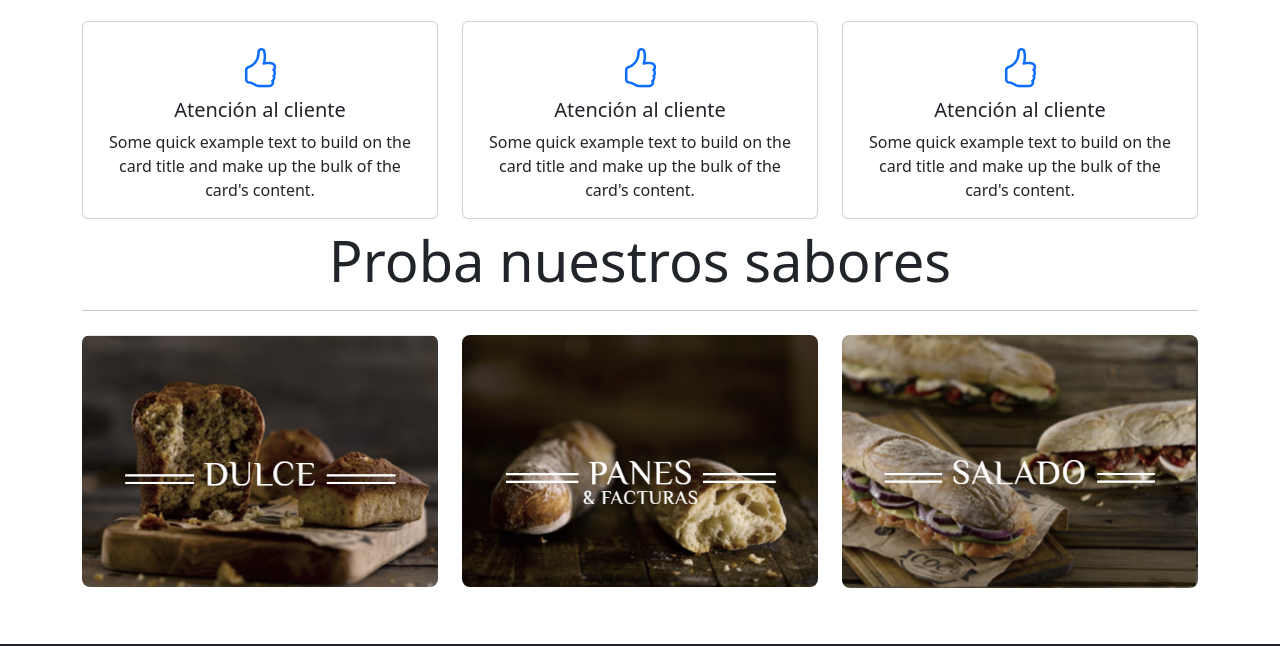
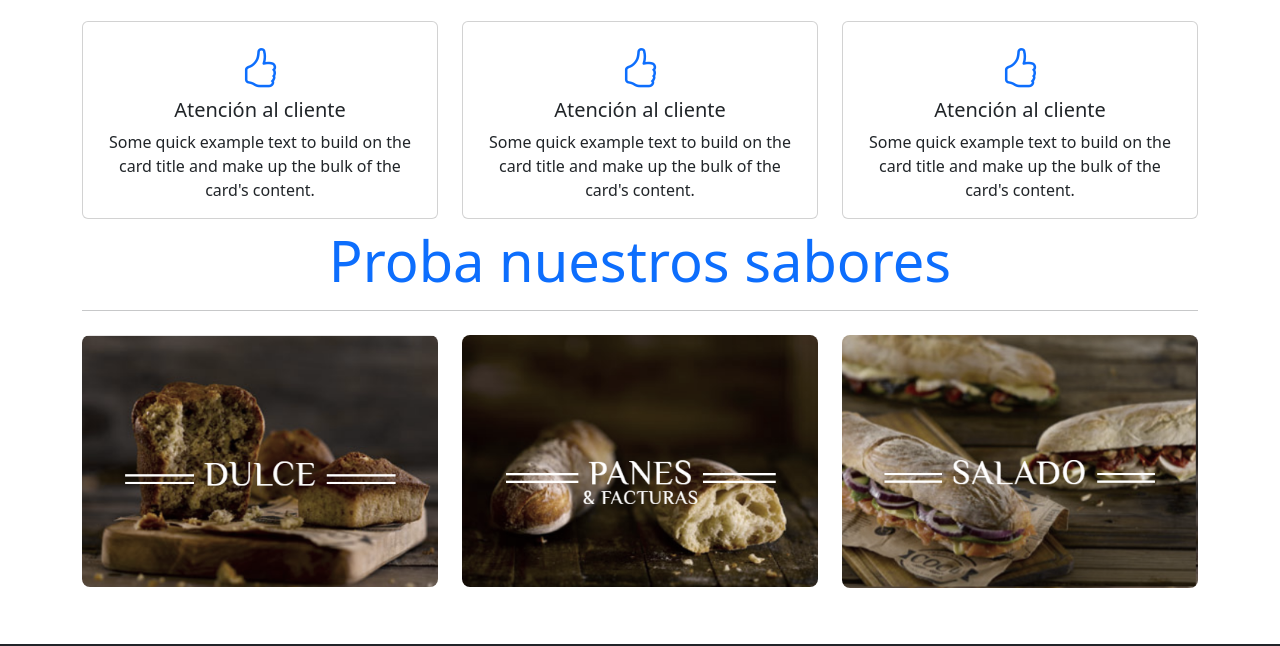
Before and after one commit to earias08/panaderiacocu7i, a plain HTML site: page index.html in a window 1280 px wide. Shown: the part 1017-1663 px from the top of the page. Drawn offline with nearby package versions, Linux system fonts and the light colour scheme.

Commit message:
cambie el segundo titulo

```diff
--- a/index.html
+++ b/index.html
@@ -207,7 +207,7 @@
           </aside>
         </article>
         <article>
-          <h2 class="display-4 text-center">Proba nuestros sabores</h2>
+          <h2 class="display-4 text-center text-primary">Proba nuestros sabores</h2>
           <hr>
           <div class="row">
             <div class="col-12 col-md-4 my-2">
```
